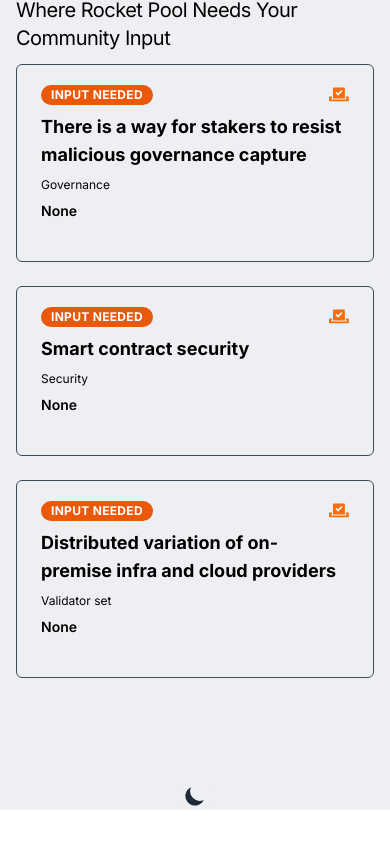
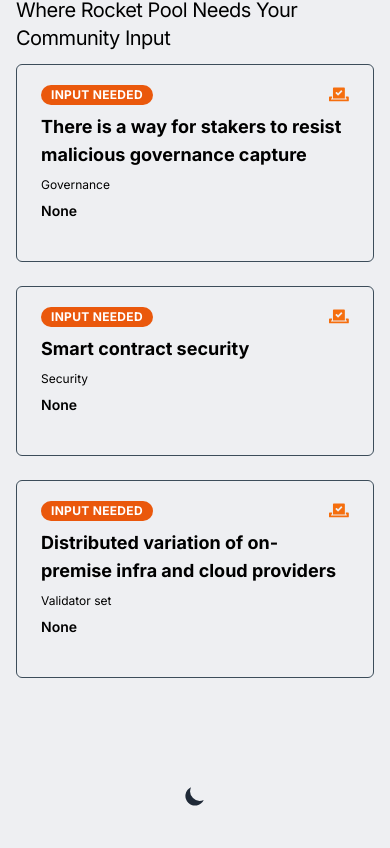
Before and after one commit to rocket-pool/RocketPool-Scorecard, a Next.js app: page / in a window 390 px wide. Shown: the part 5845-6693 px from the top of the page. Before the commit the page ends 6655 px from the top, so only its background shows below. Built offline with nearby package versions, Linux system fonts and the light colour scheme.

Commit message:
fix: Make dark mode button reachable on mobile

```diff
--- a/src/app/page.tsx
+++ b/src/app/page.tsx
@@ -12,7 +12,9 @@
       <div className="z-10 max-w-7xl w-full text-sm">
         <Scorecard />
       </div>
-      <DarkModeButton />
+      <div className="mb-10">
+        <DarkModeButton />
+      </div>
     </main>
   )
 }
```
